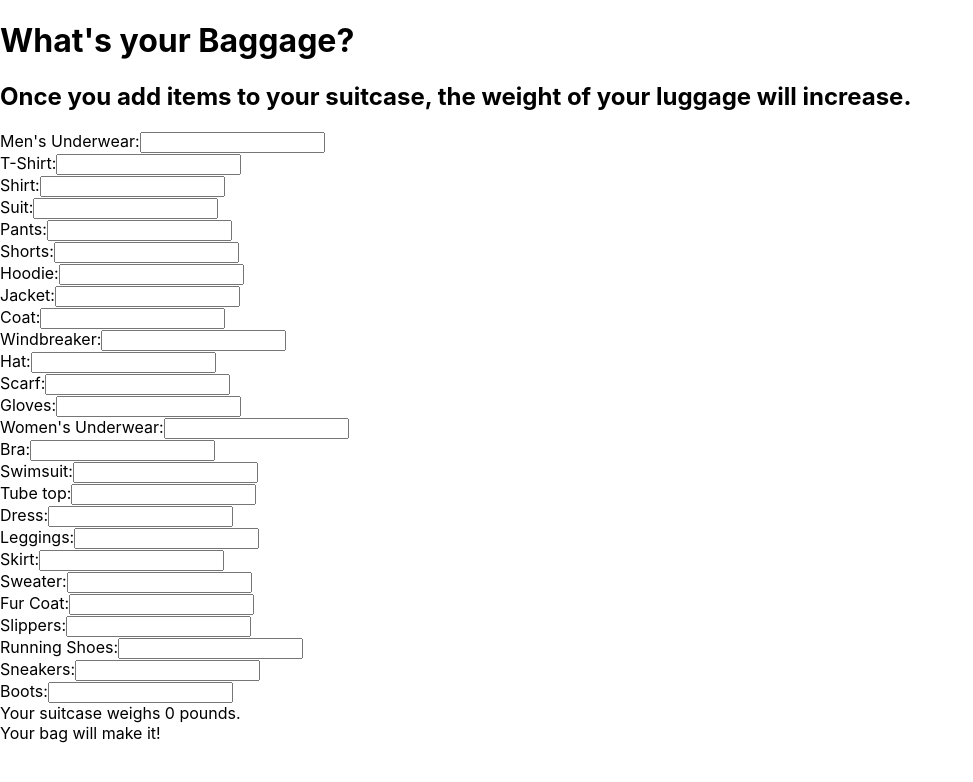
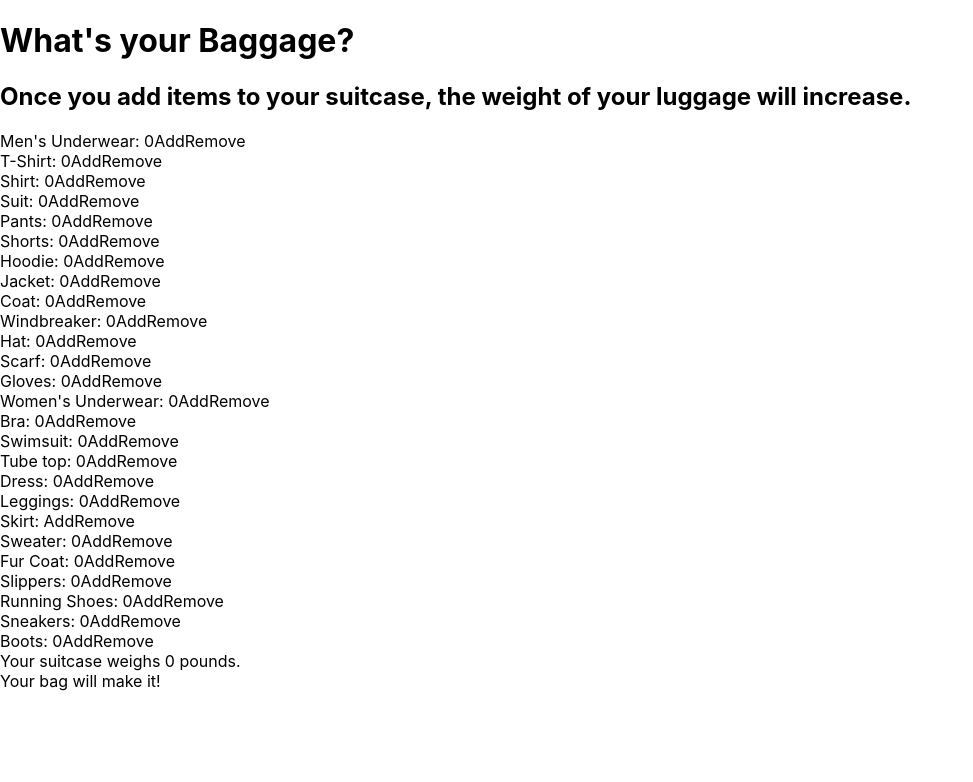
Before and after one commit to dlinhardt15/baggage, a React (Create React App) app: page / in a window 1280 px wide. Shown: the top 782 px of the page, without its empty margins (0-973 px from the left). Built offline with nearby package versions, Linux system fonts and the light colour scheme; data requests are answered from the project's data file.

Commit message:
fixed patch

```diff
--- a/src/Article.js
+++ b/src/Article.js
@@ -1,29 +1,45 @@
-export default function Article ({article}) {
+import {useState} from "react";
 
-    function changeCount (event, article) {
-        const count = parseInt(event.target.value)
+export default function Article ({article, setSuitcase, suitcase}) {
+
+    const [count, setCount] = useState(article.count)
+
+    // Click event behavior dependent on whether adding or removing item from suitcase.
+    function handleClick (event) {
+        event.target.innerText === "Add" ?
             fetch("http://localhost:3001/items/" + article.id, {
              method: "PATCH",
                 headers: {
                  "Content-Type": "application/json"
                 },
-            body: JSON.stringify({count})
+                body: JSON.stringify({count: count + 1})
             })
             .then(response => response.json())
-        .then(data => console.log(data))
-
-        // const weightInGrams = event.target.value * article.weight
-        // const weightInPounds = weightInGrams * 0.00220462
-        // const weight = Math.round(weightInPounds * 10)/10
-        // console.log(weight)
-        // setSuitcase(suitcase + weightInPounds)
+            .then(data => {
+                setCount(data.count)
+                setSuitcase(suitcase + data.weight)
+            })
+        :
+            fetch("http://localhost:3001/items/" + article.id, {
+             method: "PATCH",
+                headers: {
+                 "Content-Type": "application/json"
+                },
+                body: JSON.stringify({count: count - 1})
+            })
+            .then(response => response.json())
+            .then(data => {
+                setCount(data.count)
+                setSuitcase(suitcase - data.weight)
+            })
     }
 
 
     return (
         <div>
-            <span>{article.name}:</span>
-            <span><input type="number" min="0" onChange={(e) => changeCount(e, article)}/></span>
+            <span>{article.name}: {count}</span>
+            <span onClick={(event) => handleClick(event)}>Add</span>
+            <span onClick={(event) => handleClick(event)} value="-1">Remove</span>
         </div>
         )
 
--- a/src/ArticlePage.js
+++ b/src/ArticlePage.js
@@ -4,25 +4,26 @@ import Article from "./Article";
 export default function ArticlePage () {
     const [articles, setArticles] = useState([])
     const [suitcase, setSuitcase] = useState(0)
-    const [articleWeight, setArticleWeight] = useState(0)
 
+    // Collecting article data from db.json
     useEffect(() => {
         fetch("http://localhost:3001/items")
         .then(response => response.json())
         .then(data => setArticles(data))
     }, [])
 
-    // function to get weight of items.( convert from grams to pounds) add weight to suitcase
-
+    // Converting suitcase weight from grams to pounds
+    const suitcaseInPounds = Math.round((suitcase * 0.00220462) * 10) / 10
 
     return (
         <div>
             {articles.map(article => {
                 return (
-                <Article article={article}/>)
+                <Article article={article} suitcase={suitcase} setSuitcase={setSuitcase}/>)
             })}
-            <div>Your suitcase weighs {suitcase} pounds.</div>
-            {suitcase <= 50 ? <div>Your bag will make it!</div> : <div>You need to make room.</div>}
+            <div>Your suitcase weighs {suitcaseInPounds} pounds.</div>
+            {suitcaseInPounds <= 50 ? <div>Your bag will make it!</div> : <div>You need to make room.</div>}
+
         </div>
     )
 }
```
Lines whose indentation alone changed are shown as unchanged.
